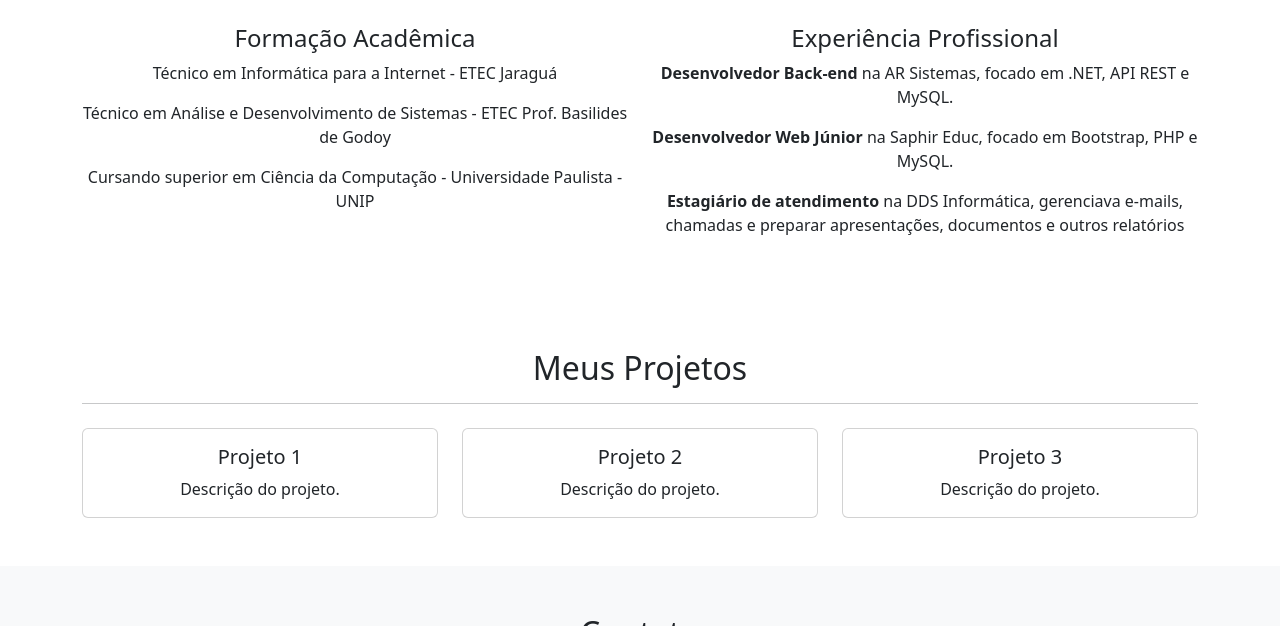
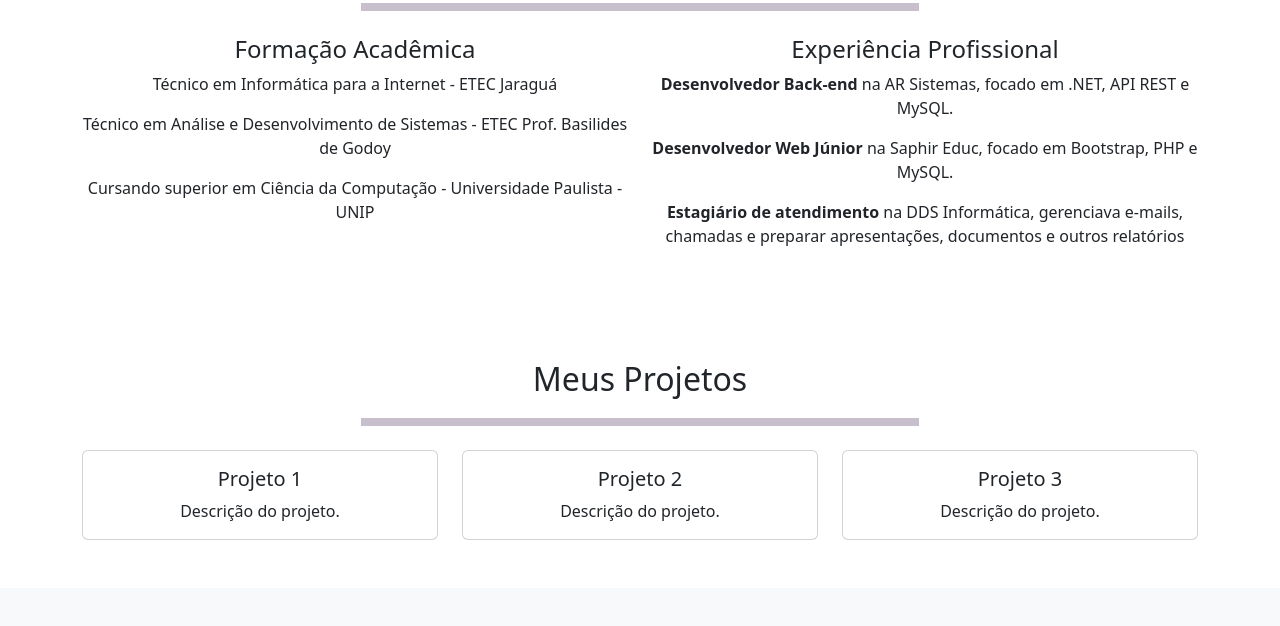
Before and after one commit to gabriel-artemio/gabriel-artemio.github.io, a plain HTML site: page index.html in a window 1280 px wide. Shown: the part 498-1124 px from the top of the page. Drawn offline with nearby package versions, Linux system fonts and the light colour scheme.

Commit message:
Update index.html

```diff
--- a/index.html
+++ b/index.html
@@ -5,6 +5,13 @@
     <meta name="viewport" content="width=device-width, initial-scale=1">
     <title>Gabriel Henrique - Portfólio</title>
     <link href="https://cdn.jsdelivr.net/npm/bootstrap@5.3.0/dist/css/bootstrap.min.css" rel="stylesheet">
+    <style>
+        hr {
+            border: 4px solid #210030;
+            width: 50%;
+            margin: 20px auto;
+        }
+    </style>
 </head>
 <body>
     <!-- Navbar -->
```
